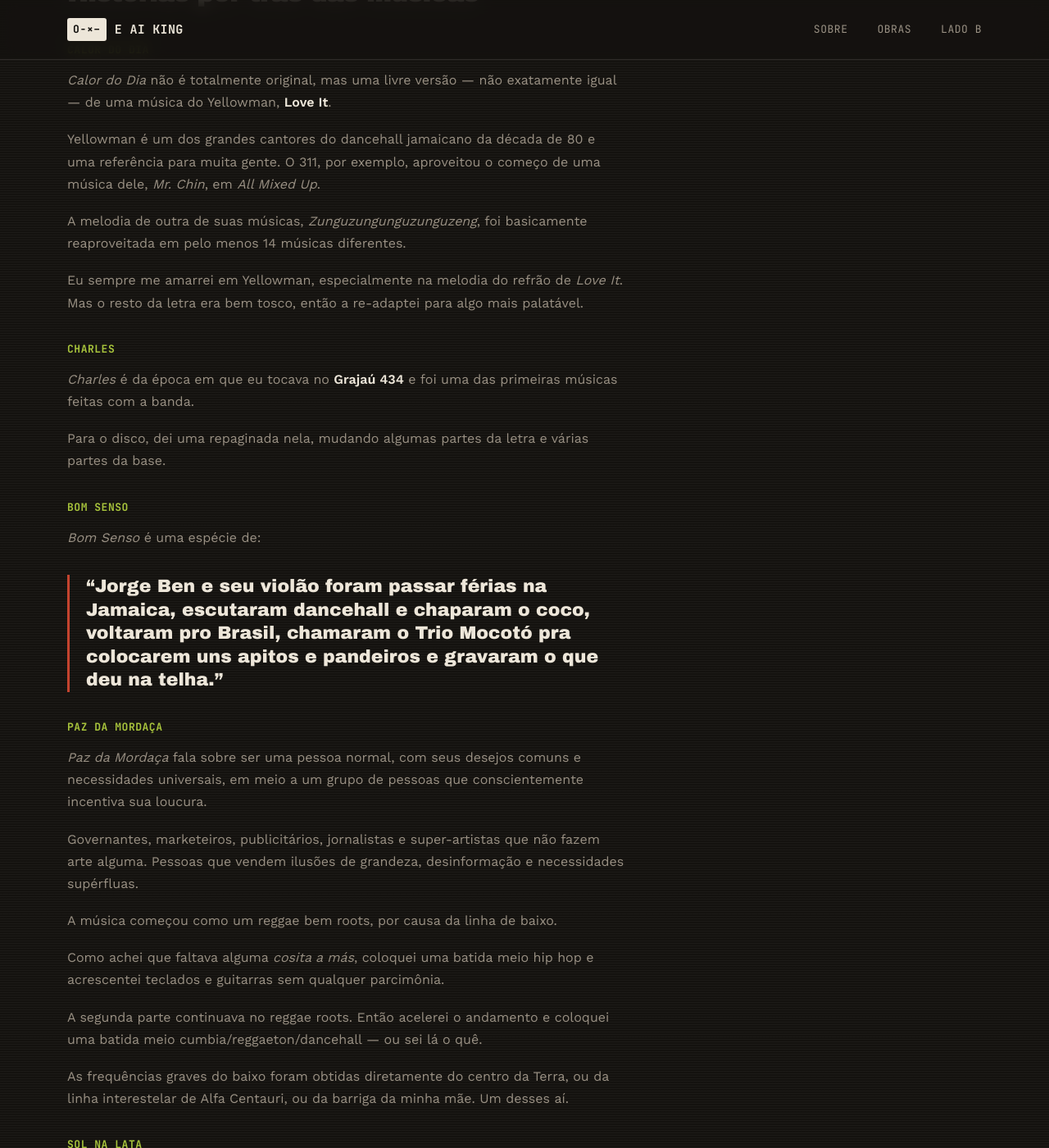
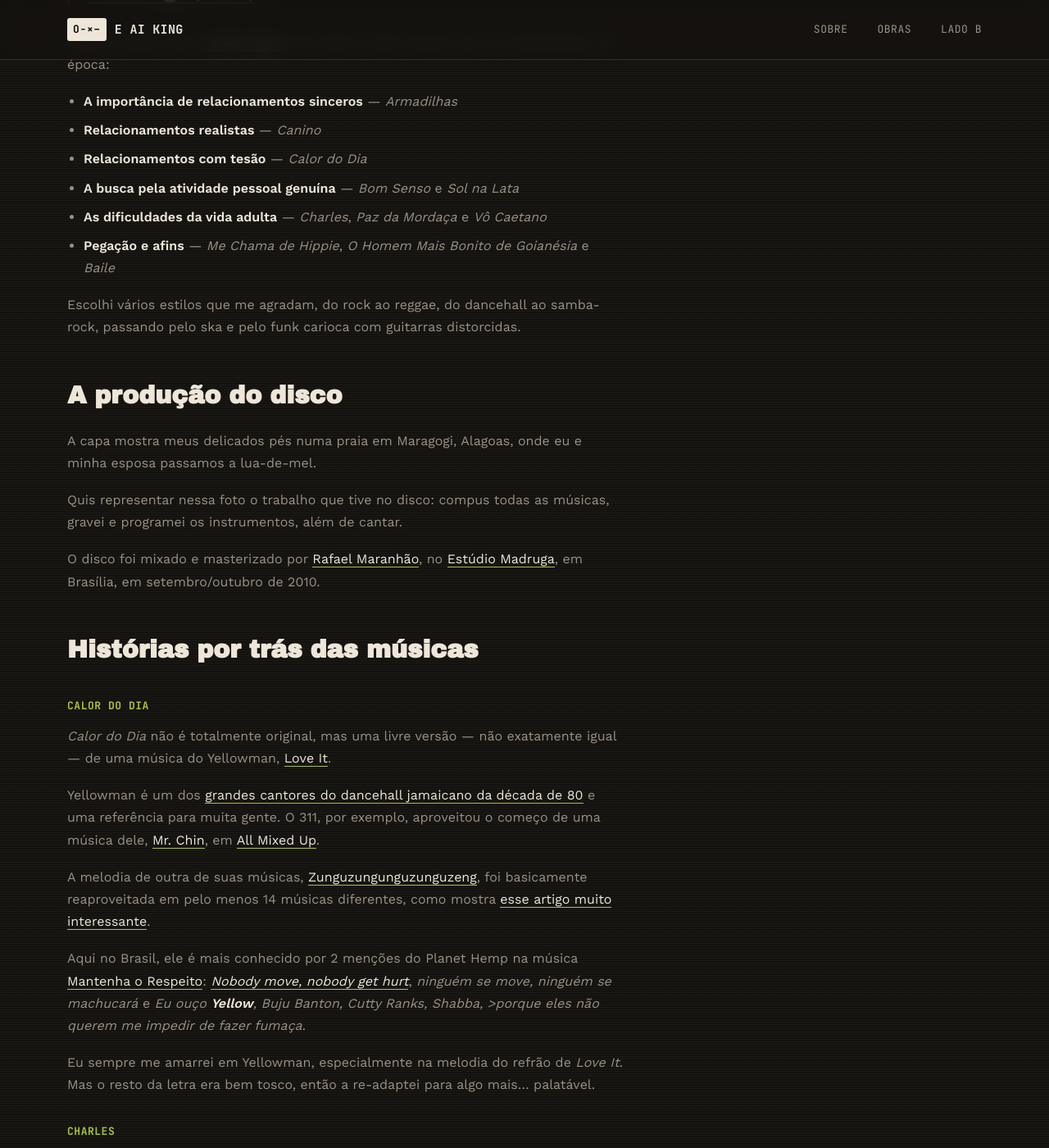
Before and after one commit to srcaetano/eaiking.github.io, a Jekyll site: the page built from disco-2010-e-ai-king.md, in a window 1280 px wide and 1400 px high, scrolled down 1026 px. Shown: the whole window at 82% size. Built offline with Jekyll 4.4.1, drawn with Linux system fonts in a browser that asks for light colours; some of the changed text lies outside the part shown.

Commit message:
Enhance album details with links and references
Updated links and references in the album description and song stories.

```diff
--- a/disco-2010-e-ai-king.md
+++ b/disco-2010-e-ai-king.md
@@ -4,7 +4,10 @@ title: E Aí King? (2010)
 eyebrow: Obras
 ---
 
-Neste primeiro disco, dei vazão a vários temas que me interessavam na época:
+[![E Aí King? (2010)](https://github.com/srcaetano/eaiking.github.io/blob/main/photos/Capa_1o_disco.jpeg)](https://onerpm.link/2492153310)
+>[E Aí King? (2010)](https://onerpm.link/2492153310)
+
+Neste primeiro disco ([OUÇA AQUI](https://onerpm.link/2492153310)), dei vazão a vários temas que me interessavam na época:
 
 - **A importância de relacionamentos sinceros** — *Armadilhas*
 - **Relacionamentos realistas** — *Canino*
@@ -21,23 +24,25 @@ A capa mostra meus delicados pés numa praia em Maragogi, Alagoas, onde eu e min
 
 Quis representar nessa foto o trabalho que tive no disco: compus todas as músicas, gravei e programei os instrumentos, além de cantar.
 
-O disco foi mixado e masterizado por **Rafael Maranhão**, no **Estúdio Madruga**, em Brasília, em setembro/outubro de 2010.
+O disco foi mixado e masterizado por [Rafael Maranhão](https://www.instagram.com/maranhaotrampa/), no [Estúdio Madruga](https://www.estudiomadruga.com.br/), em Brasília, em setembro/outubro de 2010.
 
 ## Histórias por trás das músicas
 
 ### Calor do Dia
 
-*Calor do Dia* não é totalmente original, mas uma livre versão — não exatamente igual — de uma música do Yellowman, **Love It**.
+*Calor do Dia* não é totalmente original, mas uma livre versão — não exatamente igual — de uma música do Yellowman, [Love It](http://www.youtube.com/watch?v=uDz4EGcQ0Ag).
 
-Yellowman é um dos grandes cantores do dancehall jamaicano da década de 80 e uma referência para muita gente. O 311, por exemplo, aproveitou o começo de uma música dele, *Mr. Chin*, em *All Mixed Up*.
+Yellowman é um dos [grandes cantores do dancehall jamaicano da década de 80](http://en.wikipedia.org/wiki/Yellowman) e uma referência para muita gente. O 311, por exemplo, aproveitou o começo de uma música dele, [Mr. Chin](http://www.youtube.com/watch?v=9CGRUY3AsCM), em [All Mixed Up](http://www.youtube.com/watch?v=NPSBfIRVqJg).
 
-A melodia de outra de suas músicas, *Zunguzungunguzunguzeng*, foi basicamente reaproveitada em pelo menos 14 músicas diferentes.
+A melodia de outra de suas músicas, [Zunguzungunguzunguzeng](https://www.youtube.com/watch?v=HV46OGU7ksE), foi basicamente reaproveitada em pelo menos 14 músicas diferentes, como mostra [esse artigo muito interessante](http://wayneandwax.com/?p=137).
 
-Eu sempre me amarrei em Yellowman, especialmente na melodia do refrão de *Love It*. Mas o resto da letra era bem tosco, então a re-adaptei para algo mais palatável.
+Aqui no Brasil, ele é mais conhecido por 2 menções do Planet Hemp na música <a href="http://www.youtube.com/watch?v=P-W2JmG9vtQ">Mantenha o Respeito</a>: [_Nobody move, nobody get hurt_](http://www.youtube.com/watch?v=-Nh5CapYICg), _ninguém se move, ninguém se machucará_ e _Eu ouço **Yellow**, Buju Banton, Cutty Ranks, Shabba, >porque eles não querem me impedir de fazer fumaça_.
+
+Eu sempre me amarrei em Yellowman, especialmente na melodia do refrão de *Love It*. Mas o resto da letra era bem tosco, então a re-adaptei para algo mais... palatável.
 
 ### Charles
 
-*Charles* é da época em que eu tocava no **Grajaú 434** e foi uma das primeiras músicas feitas com a banda.
+*Charles* é da época em que eu tocava no [Grajaú 434](https://music.youtube.com/watch?v=TuVL_QTbhhg) e foi uma das primeiras músicas feitas com a banda.
 
 Para o disco, dei uma repaginada nela, mudando algumas partes da letra e várias partes da base.
 
@@ -65,7 +70,7 @@ As frequências graves do baixo foram obtidas diretamente do centro da Terra, ou
 
 *Sol na Lata* começou como um rock básico, com bateria bem reta e guitarras pesadas.
 
-Depois resolvi colocar uma bateria eletrônica no estilo do **Asian Dub Foundation**.
+Depois resolvi colocar uma bateria eletrônica no estilo do [Asian Dub Foundation](https://www.youtube.com/channel/UCPoeHrAk4hofTF6oZ1IWqOw).
 
 A música fala sobre aquele momento na vida em que você **sabe o que tem que fazer**.
 
@@ -77,7 +82,7 @@ Um funk rock com guitarra pesada e violão, em homenagem à malandragem do pegad
 
 ### Baile
 
-Um funk pancadão com guitarras distorcidas, algo meio **Comunidade Nin-Jitsu**.
+Um funk pancadão com guitarras distorcidas, algo meio [Comunidade Nin-Jitsu](https://www.youtube.com/c/ComunidadeNinJitsu).
 
 ### Canino
 
```
